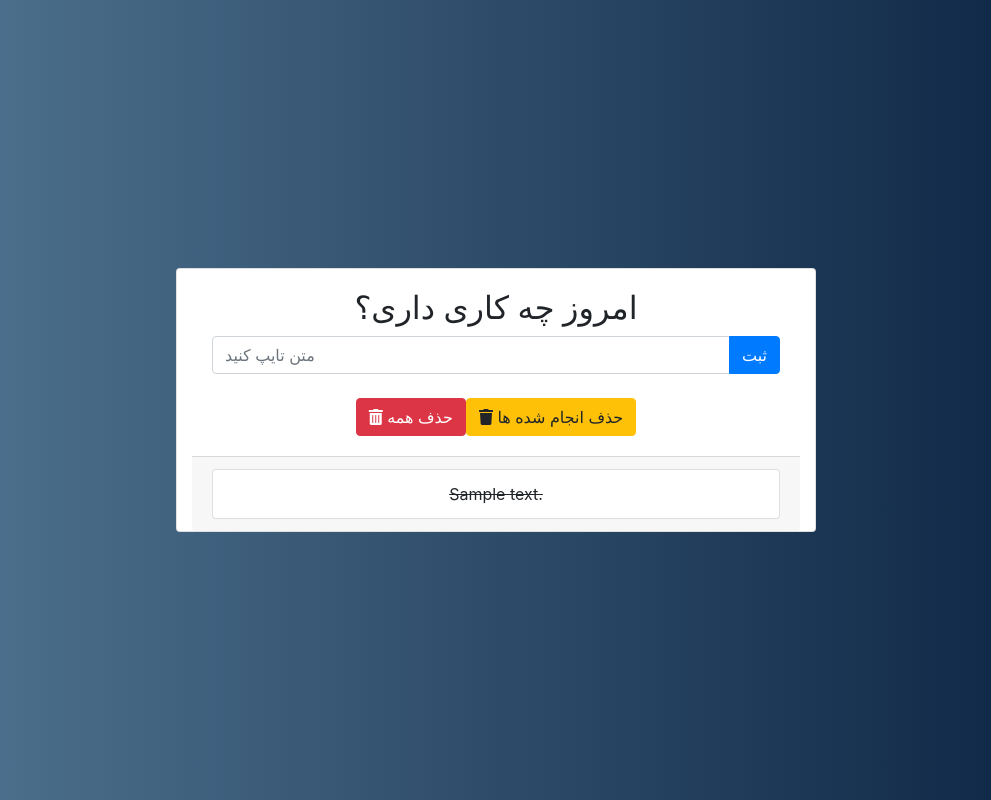
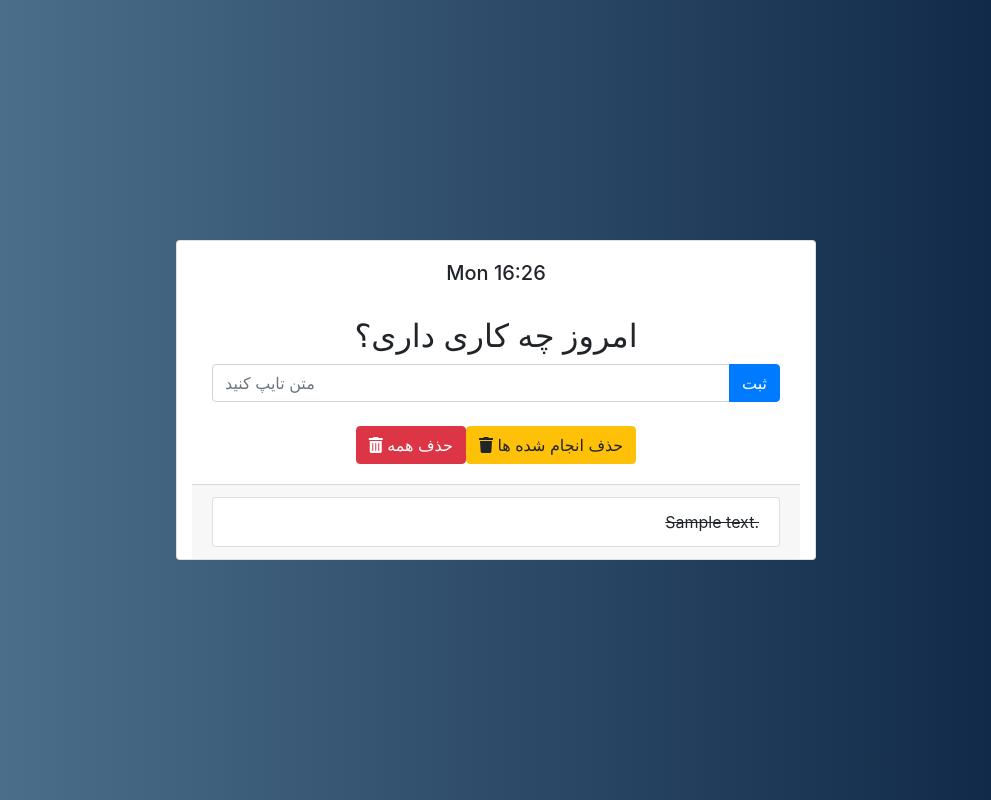
Before and after one commit to peymanahmadifar/youtubePython, a Django app: page /todo/ in a window 1280 px wide. Shown: the whole page, without its empty margins (144-1135 px from the left). Run offline with Django 3.2, Linux system fonts and the light colour scheme; tables that the repository leaves empty hold one stand-in row (values such as "Sample post"); some libraries are stand-ins or nearby versions.

Commit message:
changes locale and adds time to index

```diff
--- a/todo/templates/todo/index.html
+++ b/todo/templates/todo/index.html
@@ -12,9 +12,10 @@
     <title>index</title>
     <style>
         .grad {
-            background-image: linear-gradient(-90deg, #09203f , #537895);
+            background-image: linear-gradient(-90deg, #09203f, #537895);
             min-height: 100vh;
         }
+
         #card {
             align-self: center;
         }
@@ -25,6 +26,10 @@
     <div class="row justify-content-center" style="min-height:100vh;">
         <div class="card col-lg-6 col-md-12 col-sm-12" id="card">
             <div class="card-body">
+                <h5>
+                    {{ mydate|date:"D" }} {{ mydate|time:"H:i" }}
+                </h5>
+                <br>
                 <h2>
                     امروز چه کاری داری؟
                 </h2>
@@ -52,7 +57,7 @@
                 </div>
             </div>
             <div class="card-footer">
-            <ul class="list-group">
+                <ul class="list-group text-right">
                     {% for todo in todo_list %}
                         {% if todo.complete %}
                             <s>
--- a/todo/views.py
+++ b/todo/views.py
@@ -1,5 +1,6 @@
 from django.shortcuts import render, redirect
 from django.views.decorators.http import require_POST
+from django.utils import timezone
 
 from .models import Todo
 from .forms import TodoForm, newTodoForm
@@ -8,8 +9,9 @@ from .forms import TodoForm, newTodoForm
 def index(request):
     todo_list = Todo.objects.order_by('id')
     # form = TodoForm()
+    mydate = timezone.now()
     newtodoform = newTodoForm()
-    context = {'todo_list': todo_list, 'form': newtodoform}
+    context = {'todo_list': todo_list, 'form': newtodoform, 'mydate': mydate}
     return render(request, 'todo/index.html', context)
 
 
```
Lines whose indentation alone changed are shown as unchanged.
